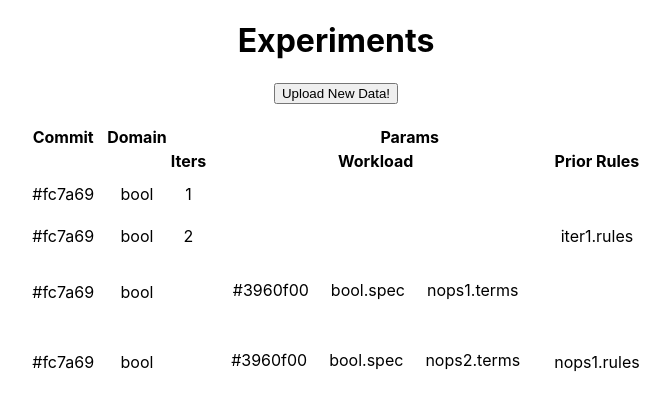
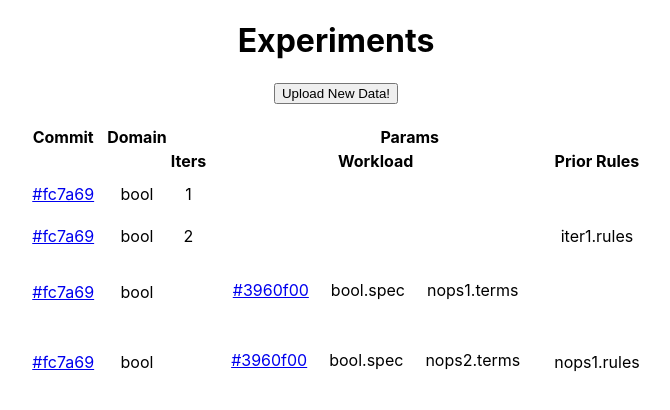
Before and after one commit to ajpal/experiment-tracker, a React (Create React App) app: page / in a window 1280 px wide. Shown: the top 410 px of the page, without its empty margins (304-974 px from the left). Built offline with nearby package versions, Linux system fonts and the light colour scheme.

Commit message:
abstractions

```diff
--- /dev/null
+++ b/src/CommitLink.jsx
@@ -0,0 +1,7 @@
+import React from "react";
+
+export default function CommitLink(props) {
+  const { repo, commit } = props;
+  const link = `https://github.com/uwplse/${repo}/commit/${commit}`;
+  return <a href={link}>{commit}</a>;
+}
--- a/src/ExperimentTable.jsx
+++ b/src/ExperimentTable.jsx
@@ -1,5 +1,8 @@
 import React from "react";
 import experiments from "./data/test.json";
+
+import CommitLink from "./CommitLink";
+import WorkloadInfo from "./WorkloadInfo";
 
 export default function ExperimentTable() {
   return (
@@ -20,20 +23,18 @@ export default function ExperimentTable() {
           </tr>
           {experiments.experiments.map((experiment, i) => (
             <tr key={i}>
-              <td>{experiment.commit}</td>
+              <td>
+                <CommitLink repo="ruler" commit={experiment.commit} />
+              </td>
               <td>{experiment.command.domain}</td>
               <td>{experiment.command.iters}</td>
               <td>
                 {experiment.command.workload && (
-                  <table>
-                    <tbody>
-                      <tr>
-                        <td>{experiment.command.workload.commit}</td>
-                        <td>{experiment.command.workload.spec}</td>
-                        <td>{experiment.command.workload.name}</td>
-                      </tr>
-                    </tbody>
-                  </table>
+                  <WorkloadInfo
+                    commit={experiment.command.workload.commit}
+                    spec={experiment.command.workload.spec}
+                    name={experiment.command.workload.name}
+                  />
                 )}
               </td>
               <td>{experiment.command["prior-rules"]}</td>
--- /dev/null
+++ b/src/WorkloadInfo.jsx
@@ -0,0 +1,19 @@
+import React from "react";
+import CommitLink from "./CommitLink";
+
+export default function WorkloadInfo(props) {
+  const { commit, name, spec } = props;
+  return (
+    <table>
+      <tbody>
+        <tr>
+          <td>
+            <CommitLink repo="enumo" commit={commit} />
+          </td>
+          <td>{spec}</td>
+          <td>{name}</td>
+        </tr>
+      </tbody>
+    </table>
+  );
+}
```
